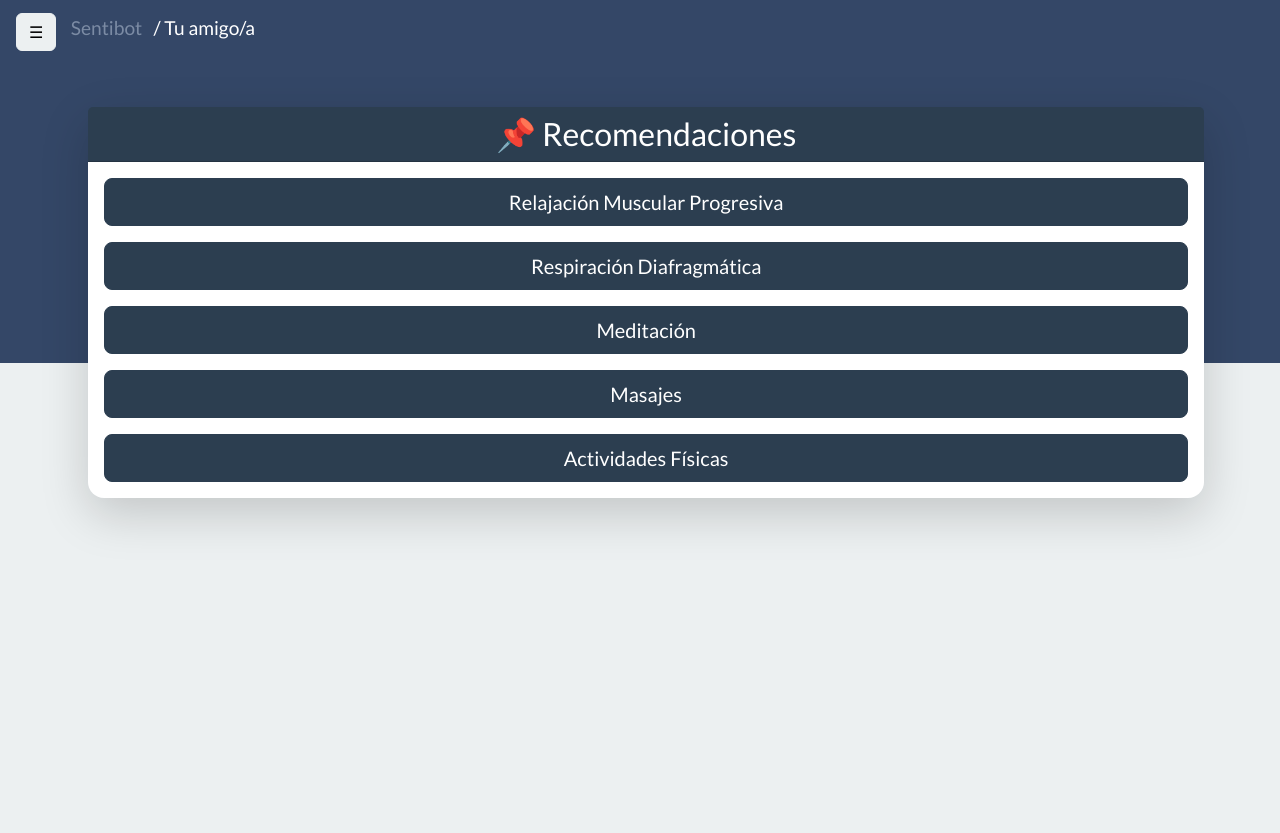
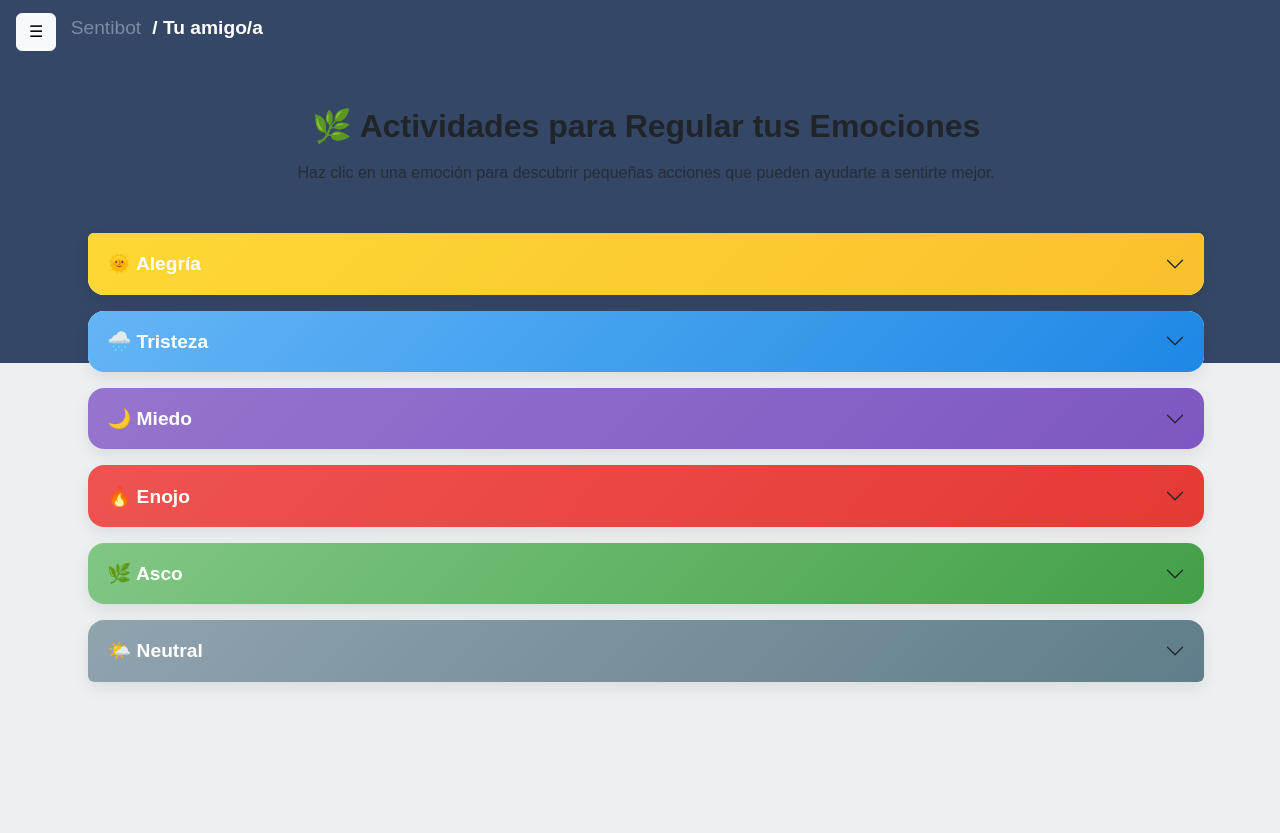
Before and after one commit to Leandrosan12/CAPSTONE_803D-Grupo2-Sentibot, a Django app: page /actividades/ in a window 1280 px wide. Run offline with Django 5.2, Linux system fonts and the light colour scheme; some libraries are stand-ins or nearby versions.

Commit message:
se agrega un nuevo css a tobar y siber , se agrega una mejora a actividades.html dejandolo mejor diseñado

```diff
--- /dev/null
+++ b/Sentibot_Desarrollo/gestion/static/css/actividades.css
@@ -0,0 +1,58 @@
+body {
+  background: linear-gradient(180deg, #f6f9fc 0%, #e8f0fa 100%);
+  font-family: 'Poppins', sans-serif;
+}
+
+h2 {
+  font-weight: 600;
+}
+
+/* --- ESTILO DEL ACORDEÓN --- */
+.accordion-item {
+  border: none;
+  border-radius: 16px;
+  margin-bottom: 1rem;
+  overflow: hidden;
+  box-shadow: 0 6px 16px rgba(0,0,0,0.08);
+  transition: all 0.3s ease-in-out;
+}
+
+.accordion-button {
+  font-weight: 600;
+  color: #fff;
+  font-size: 1.2rem;
+  padding: 1.2rem;
+  transition: all 0.3s ease;
+}
+
+.accordion-button:focus {
+  box-shadow: none;
+}
+
+.accordion-body {
+  background: #fff;
+  border-top: 1px solid rgba(0,0,0,0.05);
+  padding: 1.2rem 1.5rem;
+}
+
+.accordion-body ul {
+  list-style: disc;
+  padding-left: 1.5rem;
+}
+
+.accordion-body ul li {
+  margin-bottom: 0.6rem;
+  color: #444;
+}
+
+/* --- COLORES POR EMOCIÓN --- */
+.alegria .accordion-button { background: linear-gradient(135deg, #fdd835, #fbc02d); }
+.tristeza .accordion-button { background: linear-gradient(135deg, #64b5f6, #1e88e5); }
+.miedo .accordion-button { background: linear-gradient(135deg, #9575cd, #7e57c2); }
+.enojo .accordion-button { background: linear-gradient(135deg, #ef5350, #e53935); }
+.asco .accordion-button { background: linear-gradient(135deg, #81c784, #43a047); }
+.neutral .accordion-button { background: linear-gradient(135deg, #90a4ae, #607d8b); }
+
+.accordion-button:not(.collapsed) {
+  box-shadow: inset 0 -2px 6px rgba(0,0,0,0.1);
+}
--- a/Sentibot_Desarrollo/gestion/templates/actividades.html
+++ b/Sentibot_Desarrollo/gestion/templates/actividades.html
@@ -1,104 +1,142 @@
 {% extends "base.html" %}
 {% load static %}
 
-{% block title %}Actividades{% endblock %}
+{% block title %}Actividades Emocionales{% endblock %}
 
 {% block content %}
-<div class="container mt-5">
-  <div class="card shadow-lg border-0 rounded-4">
-    <div class="card-header text-center bg-primary text-white rounded-top-4">
-      <h3 class="mb-0">📌 Recomendaciones</h3>
-    </div>
-    <div class="card-body d-grid gap-3">
+<link href="https://cdn.jsdelivr.net/npm/bootstrap@5.3.3/dist/css/bootstrap.min.css" rel="stylesheet">
+<link rel="stylesheet" href="{% static 'css/actividades.css' %}">
 
-      <!-- BOTÓN 1: Relajación Muscular Progresiva -->
-      <button class="btn btn-primary btn-lg w-100" type="button" data-bs-toggle="collapse" data-bs-target="#relajacion" aria-expanded="false" aria-controls="relajacion">
-        Relajación Muscular Progresiva
-      </button>
-      <div class="collapse mt-3" id="relajacion">
-        <div class="card card-body border-0 shadow-sm">
-          <h5 class="text-center">Relajación Muscular Progresiva</h5>
-          <ol>
-            <li>Encuentra un lugar tranquilo: siéntate o recuéstate en una posición cómoda y respira profundo.</li>
-            <li>Empieza por los pies: tensa 5 segundos, relaja 10–15 segundos.</li>
-            <li>Sube por el cuerpo: Pantorrillas → Muslos → Glúteos → Abdomen → Pecho → Espalda → Brazos → Manos → Cuello → Cara.</li>
-            <li>Respira profundamente durante todo el proceso.</li>
-            <li>Finaliza con unos minutos en calma.</li>
-          </ol>
-          <p>Video guía: <a href="https://youtu.be/eu-2iWv_fCM" target="_blank">Ver aquí</a></p>
-          <span class="badge bg-primary">15 min</span>
+<div class="container my-5">
+  <h2 class="text-center fw-bold mb-3 text-dark">🌿 Actividades para Regular tus Emociones</h2>
+  <p class="text-center text-muted mb-5">
+    Haz clic en una emoción para descubrir pequeñas acciones que pueden ayudarte a sentirte mejor.
+  </p>
+
+  <div class="accordion" id="emocionesAccordion">
+
+    <!-- ALEGRÍA -->
+    <div class="accordion-item emocion alegria">
+      <h2 class="accordion-header" id="alegriaHeader">
+        <button class="accordion-button collapsed" type="button" data-bs-toggle="collapse" data-bs-target="#alegria" aria-expanded="false" aria-controls="alegria">
+          🌞 Alegría
+        </button>
+      </h2>
+      <div id="alegria" class="accordion-collapse collapse" aria-labelledby="alegriaHeader" data-bs-parent="#emocionesAccordion">
+        <div class="accordion-body">
+          <ul>
+            <li>Escribe tres cosas por las que te sientas agradecido hoy.</li>
+            <li>Comparte tu alegría: envía un mensaje positivo a alguien que aprecias.</li>
+            <li>Disfruta de algo simple: una canción, un paseo o una comida deliciosa.</li>
+            <li>Crea un mural o collage con tus momentos felices.</li>
+            <li>Ríe sin razón: busca un video divertido o juega con alguien.</li>
+          </ul>
         </div>
       </div>
+    </div>
 
-      <!-- BOTÓN 2: Respiración Diafragmática -->
-      <button class="btn btn-primary btn-lg w-100" type="button" data-bs-toggle="collapse" data-bs-target="#respiracion" aria-expanded="false" aria-controls="respiracion">
-        Respiración Diafragmática
-      </button>
-      <div class="collapse mt-3" id="respiracion">
-        <div class="card card-body border-0 shadow-sm">
-          <h5 class="text-center">Respiración Diafragmática</h5>
-          <ol>
-            <li>Siéntate o acuéstate en una postura cómoda.</li>
-            <li>Coloca una mano en el pecho y otra en el abdomen.</li>
-            <li>Inhala por la nariz, llevando el aire hacia el abdomen (no al pecho).</li>
-            <li>Mantén el aire 2–3 segundos.</li>
-            <li>Exhala lentamente por la boca.</li>
-            <li>Repite 5–10 minutos.</li>
-          </ol>
-          <span class="badge bg-success">10 min</span>
+    <!-- TRISTEZA -->
+    <div class="accordion-item emocion tristeza">
+      <h2 class="accordion-header" id="tristezaHeader">
+        <button class="accordion-button collapsed" type="button" data-bs-toggle="collapse" data-bs-target="#tristeza" aria-expanded="false" aria-controls="tristeza">
+          🌧️ Tristeza
+        </button>
+      </h2>
+      <div id="tristeza" class="accordion-collapse collapse" aria-labelledby="tristezaHeader" data-bs-parent="#emocionesAccordion">
+        <div class="accordion-body">
+          <ul>
+            <li>Escucha una lista de canciones suaves y deja fluir tus emociones.</li>
+            <li>Sal a caminar y observa algo bonito de tu entorno.</li>
+            <li>Escribe lo que sientes sin juzgarte, solo déjalo salir.</li>
+            <li>Habla con alguien de confianza sobre lo que te pasa.</li>
+            <li>Haz algo pequeño que te genere bienestar (una ducha caliente, un té, una siesta).</li>
+          </ul>
         </div>
       </div>
+    </div>
 
-      <!-- BOTÓN 3: Meditación -->
-      <button class="btn btn-primary btn-lg w-100" type="button" data-bs-toggle="collapse" data-bs-target="#meditacion" aria-expanded="false" aria-controls="meditacion">
-        Meditación
-      </button>
-      <div class="collapse mt-3" id="meditacion">
-        <div class="card card-body border-0 shadow-sm">
-          <h5 class="text-center">Meditación</h5>
+    <!-- MIEDO -->
+    <div class="accordion-item emocion miedo">
+      <h2 class="accordion-header" id="miedoHeader">
+        <button class="accordion-button collapsed" type="button" data-bs-toggle="collapse" data-bs-target="#miedo" aria-expanded="false" aria-controls="miedo">
+          🌙 Miedo
+        </button>
+      </h2>
+      <div id="miedo" class="accordion-collapse collapse" aria-labelledby="miedoHeader" data-bs-parent="#emocionesAccordion">
+        <div class="accordion-body">
           <ul>
-            <li>Encuentra un lugar tranquilo y cómodo.</li>
-            <li>Cierra los ojos y concéntrate en tu respiración.</li>
-            <li>Si tu mente se distrae, vuelve suavemente a la respiración.</li>
-            <li>Practica entre 5 y 20 minutos según tu disponibilidad.</li>
+            <li>Haz respiraciones lentas y profundas durante un minuto.</li>
+            <li>Escribe tus miedos y analiza cuáles son reales y cuáles imaginarios.</li>
+            <li>Haz algo que te dé una sensación de control (organiza tu espacio, tu día o tus metas).</li>
+            <li>Repite una afirmación calmante: “Estoy a salvo, puedo manejar esto”.</li>
+            <li>Ve una película o lee algo inspirador que te relaje.</li>
           </ul>
-          <span class="badge bg-warning text-dark">20 min</span>
         </div>
       </div>
+    </div>
 
-      <!-- BOTÓN 4: Masajes -->
-      <button class="btn btn-primary btn-lg w-100" type="button" data-bs-toggle="collapse" data-bs-target="#masajes" aria-expanded="false" aria-controls="masajes">
-        Masajes
-      </button>
-      <div class="collapse mt-3" id="masajes">
-        <div class="card card-body border-0 shadow-sm">
-          <h5 class="text-center">Masajes</h5>
+    <!-- ENOJO -->
+    <div class="accordion-item emocion enojo">
+      <h2 class="accordion-header" id="enojoHeader">
+        <button class="accordion-button collapsed" type="button" data-bs-toggle="collapse" data-bs-target="#enojo" aria-expanded="false" aria-controls="enojo">
+          🔥 Enojo
+        </button>
+      </h2>
+      <div id="enojo" class="accordion-collapse collapse" aria-labelledby="enojoHeader" data-bs-parent="#emocionesAccordion">
+        <div class="accordion-body">
           <ul>
-            <li>Usa movimientos circulares en cuello, hombros y espalda.</li>
-            <li>Presiona suavemente en áreas tensas.</li>
-            <li>Puedes usar aceites o cremas relajantes.</li>
+            <li>Haz una pausa de 5 minutos antes de reaccionar.</li>
+            <li>Descarga la energía: sal a caminar, haz ejercicio o respira profundamente.</li>
+            <li>Escribe lo que te molesta y luego destruye el papel.</li>
+            <li>Escucha música que te ayude a liberar la tensión.</li>
+            <li>Reflexiona: ¿Qué necesitas en realidad en este momento?</li>
           </ul>
-          <span class="badge bg-info text-dark">15 min</span>
         </div>
       </div>
+    </div>
 
-      <!-- BOTÓN 5: Actividades Físicas -->
-      <button class="btn btn-primary btn-lg w-100" type="button" data-bs-toggle="collapse" data-bs-target="#fisicas" aria-expanded="false" aria-controls="fisicas">
-        Actividades Físicas
-      </button>
-      <div class="collapse mt-3" id="fisicas">
-        <div class="card card-body border-0 shadow-sm">
-          <h5 class="text-center">Actividades Físicas</h5>
+    <!-- ASCO -->
+    <div class="accordion-item emocion asco">
+      <h2 class="accordion-header" id="ascoHeader">
+        <button class="accordion-button collapsed" type="button" data-bs-toggle="collapse" data-bs-target="#asco" aria-expanded="false" aria-controls="asco">
+          🌿 Asco
+        </button>
+      </h2>
+      <div id="asco" class="accordion-collapse collapse" aria-labelledby="ascoHeader" data-bs-parent="#emocionesAccordion">
+        <div class="accordion-body">
           <ul>
-            <li>Caminar al aire libre 15–20 minutos.</li>
-            <li>Estiramientos suaves para liberar tensión.</li>
-            <li>Yoga o ejercicios de movilidad.</li>
+            <li>Haz limpieza de tu espacio o elimina algo que ya no necesitas.</li>
+            <li>Respira aire fresco o cambia de entorno.</li>
+            <li>Escribe lo que te causa rechazo y busca entender por qué.</li>
+            <li>Realiza una actividad creativa (dibujar, cocinar, pintar).</li>
+            <li>Recuerda una experiencia que te haya generado calma o aceptación.</li>
           </ul>
-          <span class="badge bg-danger">20–30 min</span>
         </div>
       </div>
+    </div>
 
+    <!-- NEUTRAL -->
+    <div class="accordion-item emocion neutral">
+      <h2 class="accordion-header" id="neutralHeader">
+        <button class="accordion-button collapsed" type="button" data-bs-toggle="collapse" data-bs-target="#neutral" aria-expanded="false" aria-controls="neutral">
+          🌤️ Neutral
+        </button>
+      </h2>
+      <div id="neutral" class="accordion-collapse collapse" aria-labelledby="neutralHeader" data-bs-parent="#emocionesAccordion">
+        <div class="accordion-body">
+          <ul>
+            <li>Haz una pausa consciente de 10 minutos sin distracciones.</li>
+            <li>Planea una actividad nueva o un pequeño reto para hoy.</li>
+            <li>Piensa en una persona o recuerdo que te haga sentir tranquilo.</li>
+            <li>Realiza estiramientos o yoga suave.</li>
+            <li>Escucha sonidos naturales o una meditación guiada.</li>
+          </ul>
+        </div>
+      </div>
     </div>
+
   </div>
 </div>
+
+<script src="https://cdn.jsdelivr.net/npm/bootstrap@5.3.3/dist/js/bootstrap.bundle.min.js"></script>
 {% endblock %}
--- a/Sentibot_Desarrollo/gestion/urls.py
+++ b/Sentibot_Desarrollo/gestion/urls.py
@@ -20,7 +20,6 @@ urlpatterns = [
     path('modulo/escuelas/', views.escuelas, name='escuelas'),
     path('modulo/alumnos/', views.alumnos, name='alumnos'),
     path('modulo/detalle_alumno/<int:alumno_id>/', views.detalle_alumno, name='detalle_alumno'),
-    path('seguimiento/', views.seguimiento, name='seguimiento'),
     path("emociones-data/", views.emociones_data, name="emociones_data"),
     path("dashboard/", views.dashboard, name="dashboard"),
     path('emociones_data/', views.emociones_data, name='emociones_data'),
--- a/Sentibot_Desarrollo/templatesglobal/bars/sidebar.html
+++ b/Sentibot_Desarrollo/templatesglobal/bars/sidebar.html
@@ -9,7 +9,7 @@
     </h2>
 
     <a href="{% url 'camara' %}"><img src="{% static 'Icon/casa.png' %}" alt="Inicio"> Inicio</a>
-    <a href="{% url 'perfil' %}"><img src="{% static 'Icon/editar.png' %}" alt="Perfil"> Perfil</a>
+    <a href="{% url 'perfil' %}"><img src="{% static 'Icon/user.png' %}" alt="Perfil"> Perfil</a>
     <a href="{% url 'actividades' %}"><img src="{% static 'Icon/ejercicio.png' %}" alt="Actividades"> Actividades</a>
     <a href="{% url 'seguimiento' %}"><img src="{% static 'Icon/resultados.png' %}" alt="seguimiento"> seguimiento</a>
     <a href="{% url 'modulo' %}"><img src="{% static 'Icon/lupa.png' %}" alt="modulo"> Módulo Psicóloga</a>
```
Also changed, not shown: Sentibot_Desarrollo/gestion/static/css/perfil.css (+84 -23 lines), Sentibot_Desarrollo/gestion/static/css/seguimiento.css (+52 -8 lines), Sentibot_Desarrollo/gestion/static/js/perfil.js (added, +57 -0 lines), Sentibot_Desarrollo/gestion/templates/perfil.html (+8 -5 lines), Sentibot_Desarrollo/gestion/templates/seguimiento.html (+0 -7 lines), Sentibot_Desarrollo/gestion/migrations/0001_initial.py, Sentibot_Desarrollo/gestion/static/Icon/user.png (added).
